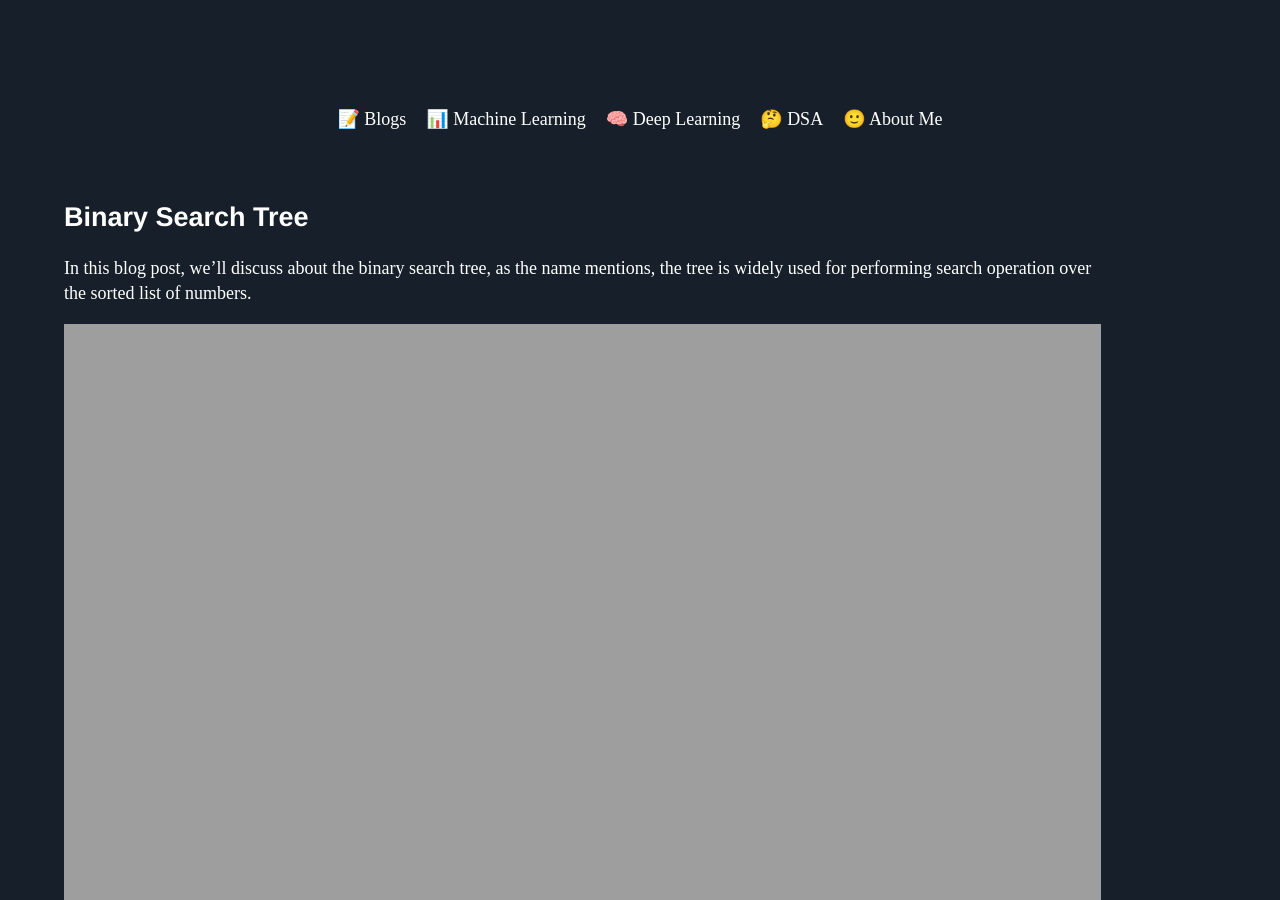
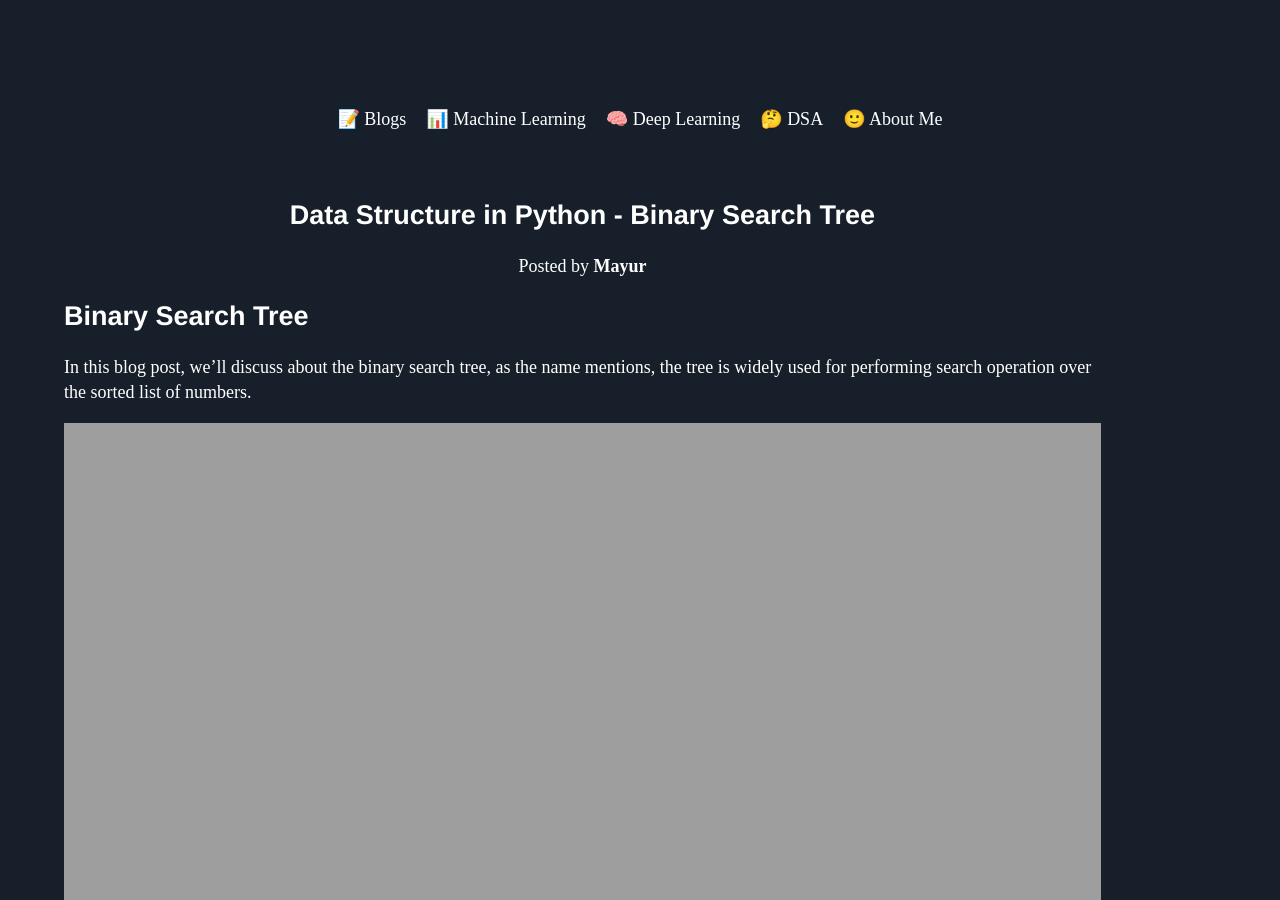
Before and after one commit to Mayurji/mayurji.github.io, a Jekyll site: the page built from _data-structure-algorithms/2021-02-01-DSA_8.md, in a window 1280 px wide and 900 px high. Built offline with Jekyll 4.4.1, drawn with Linux system fonts in a browser that asks for light colours; nearby versions of some CDN libraries; comment, search, counter and statistics services are not loaded.

Commit message:
Update data-structure-algorithms.html

```diff
--- a/_layouts/data-structure-algorithms.html
+++ b/_layouts/data-structure-algorithms.html
@@ -1,12 +1,25 @@
 ---
 layout: default
 ---
+<!-- link to main stylesheet -->
+<!DOCTYPE html PUBLIC "-//W3C//DTD XHTML 1.0 Transitional//EN"
+"http://www.w3.org/TR/xhtml1/DTD/xhtml1-transitional.dtd">
+
 <head>
-  	<meta name="viewport" content="width=device-width, initial-scale=1" />
-  <link rel="stylesheet" href="/css/syntax.css" type="text/css" />
+<meta name="viewport" content="width=device-width, initial-scale=1" />
+
+<center>
+<h2>{{ page.title }}</h2>
+<p >Posted by <b>Mayur</b></p>
+</center>
+<link rel="stylesheet" type="text/css" href="/css/main.css">
+<link rel="stylesheet" href="/css/syntax.css" type="text/css" />
+<!-- <meta name="viewport" content="width=device-width, initial-scale=1" /> -->
 </head>
-<h1>{{ title }}</h1>
-{{ content }}
+
+<div>
+  {{ content }}
+</div>
 
 
 <center><p>...</p></center>
```
